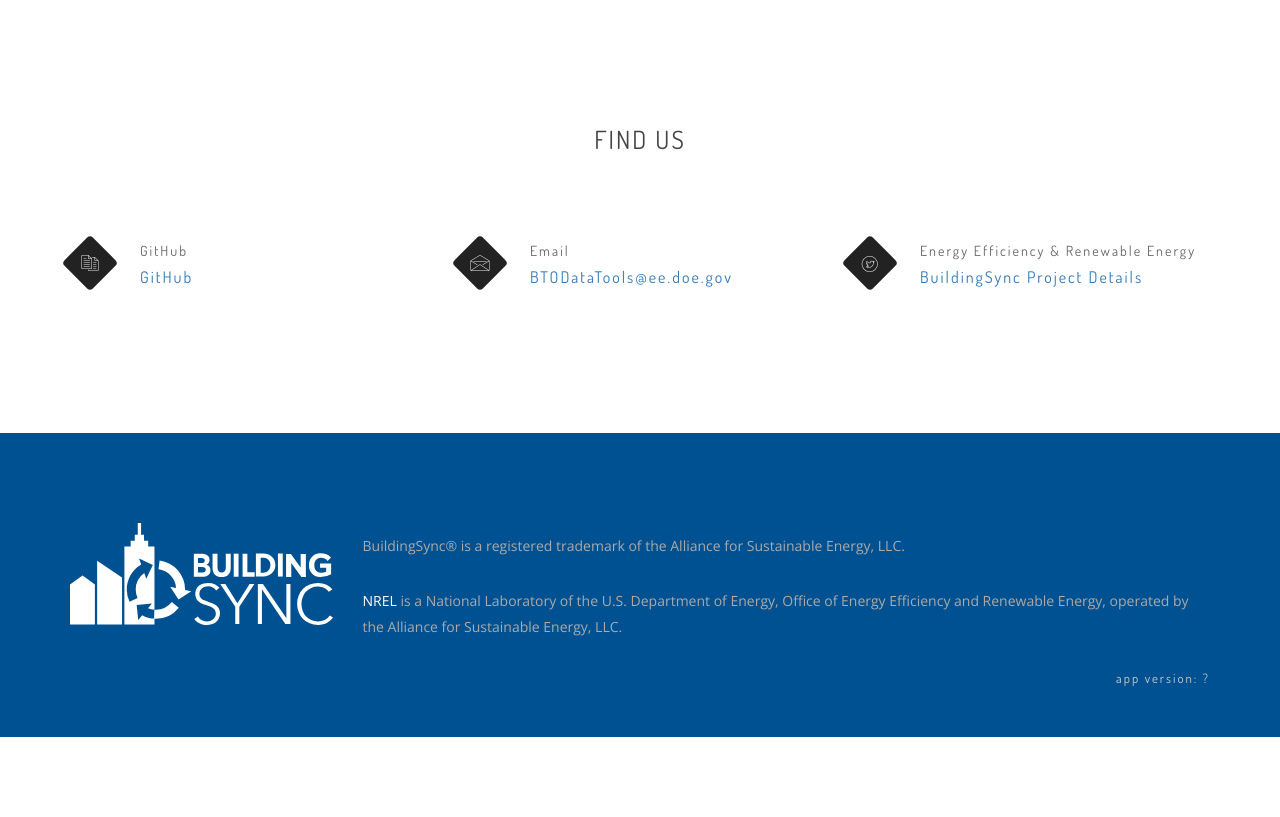
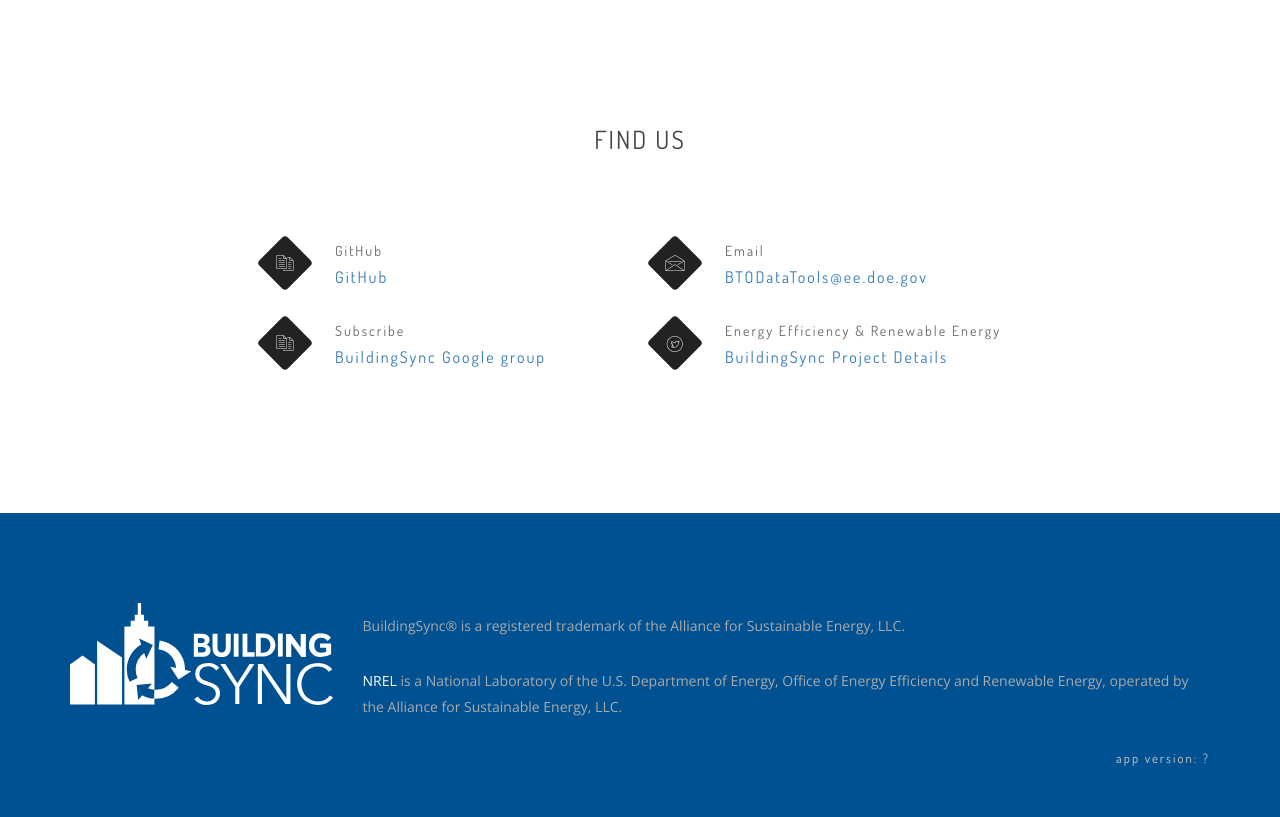
Before and after one commit to BuildingSync/BuildingSync-website, a Django app: page / in a window 1280 px wide. Shown: the part 4316-5133 px from the top of the page. Before the commit the page ends 5053 px from the top, so only its background shows below. Run offline with Django 3.2, Linux system fonts and the light colour scheme; parts of the project's set-up code (start-up, migrations or seed data) failed here and were passed over; some libraries are stand-ins or nearby versions.

Commit message:
adding google groups

```diff
--- a/bsyncviewer/templates/index.html
+++ b/bsyncviewer/templates/index.html
@@ -323,7 +323,7 @@
         <div class="row">
 
           <!-- info items -->
-          <div class="col-md-4">
+          <div class="col-md-4 col-md-offset-2">
             <div class="info-item">
               <div class="icon">
                 <span class="icon-documents"></span>
@@ -346,7 +346,19 @@
               </div>
             </div>
           </div>
-
+        </div>
+        <div class="row">
+          <div class="col-md-4 col-md-offset-2">
+            <div class="info-item">
+              <div class="icon">
+                <span class="icon-documents"></span>
+              </div>
+              <div class="info-content">
+                <h6>Subscribe</h6>
+                <h5><a href="https://groups.google.com/g/buildingsync"> BuildingSync Google group</a></h5>
+              </div>
+            </div>
+          </div>
           <div class="col-md-4">
             <div class="info-item">
               <div class="icon">
@@ -358,7 +370,6 @@
               </div>
             </div>
           </div>
-
         </div>
       </div>
     </div>
```
Also changed, not shown: bsyncviewer/templates/contact.html (+6 -1 lines).
